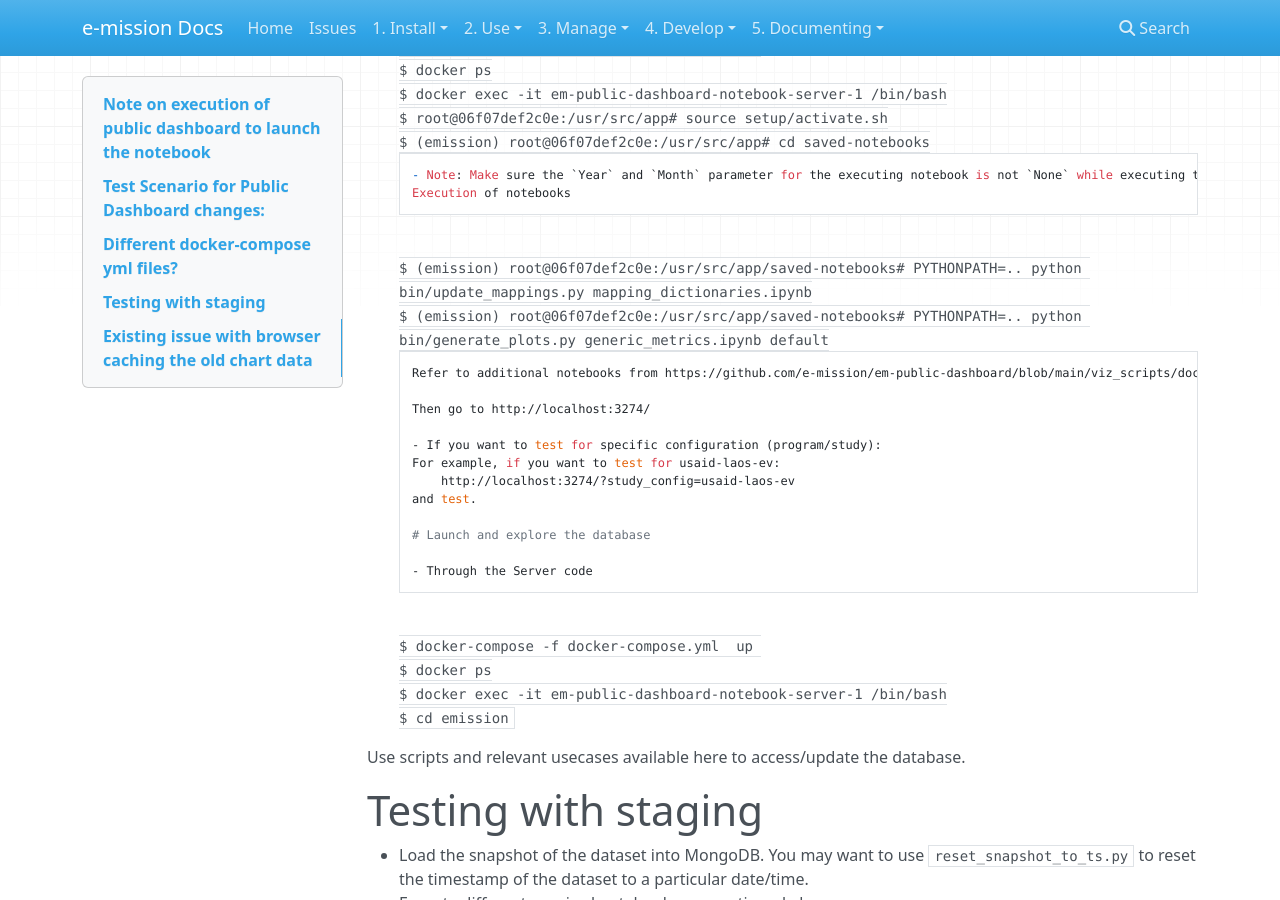
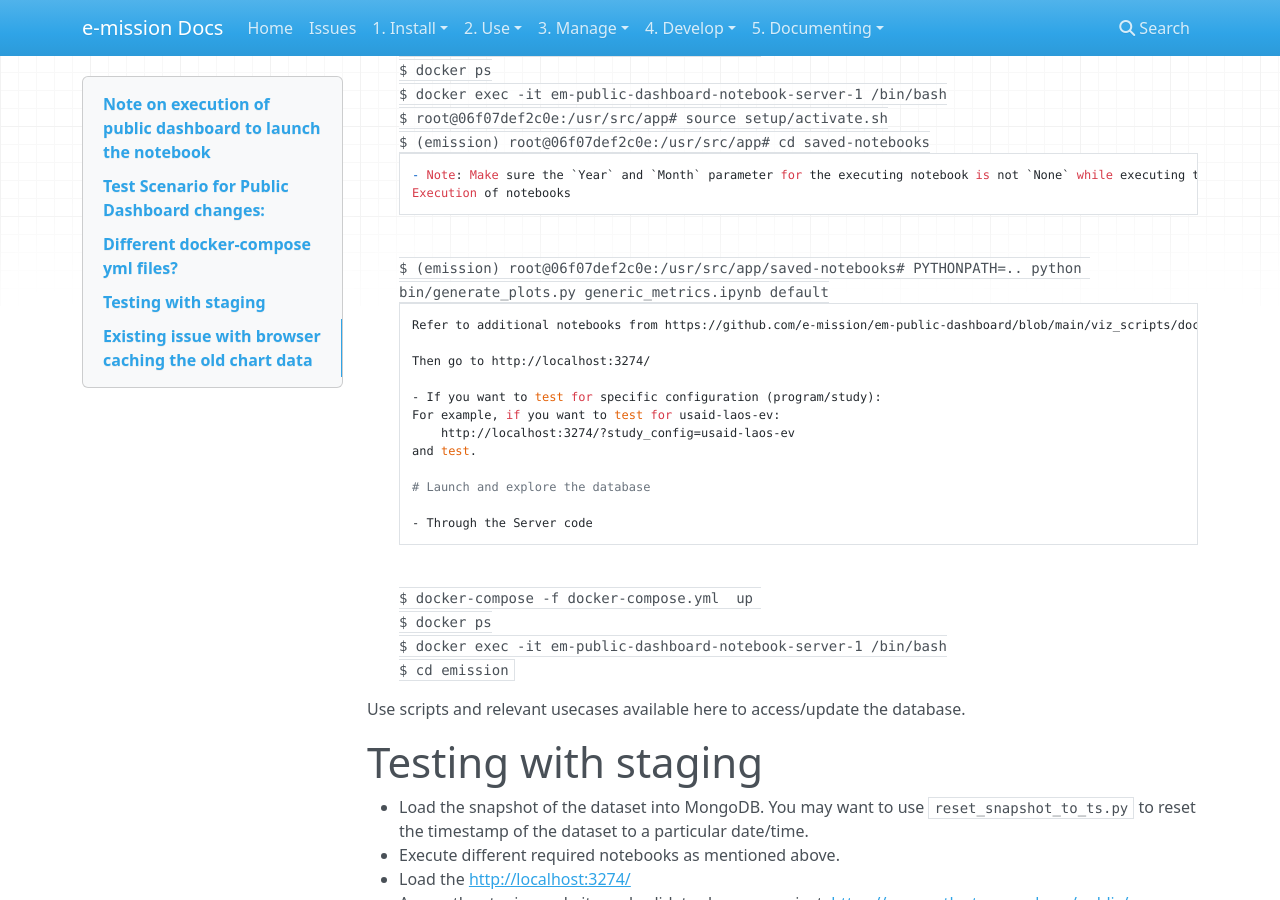
Before and after one commit to e-mission/e-mission-docs, an MkDocs documentation site: the page built from docs/dev/publicdashboard/Working_with_public_dashboard.md, in a window 1280 px wide and 900 px high, scrolled down 2139 px. Built offline with MkDocs 1.6.1, drawn with Linux system fonts in a browser that asks for light colours; nearby versions of some CDN libraries.

Commit message:
remove redundant instruction
we removed that notebook when we made the label changes

````diff
--- a/docs/dev/publicdashboard/Working_with_public_dashboard.md
+++ b/docs/dev/publicdashboard/Working_with_public_dashboard.md
@@ -91,7 +91,6 @@ $ (emission) root@06f07def2c0e:/usr/src/app# cd saved-notebooks
 - Note: Make sure the `Year` and `Month` parameter for the executing notebook is not `None` while executing the `generate_plots.py` script. If it's set to None, it will not generate the charts.
 Execution of notebooks
 ```
-$ (emission) root@06f07def2c0e:/usr/src/app/saved-notebooks# PYTHONPATH=.. python bin/update_mappings.py mapping_dictionaries.ipynb
 $ (emission) root@06f07def2c0e:/usr/src/app/saved-notebooks# PYTHONPATH=.. python bin/generate_plots.py generic_metrics.ipynb default
 ```
 Refer to additional notebooks from https://github.com/e-mission/em-public-dashboard/blob/main/viz_scripts/docker/crontab
````
